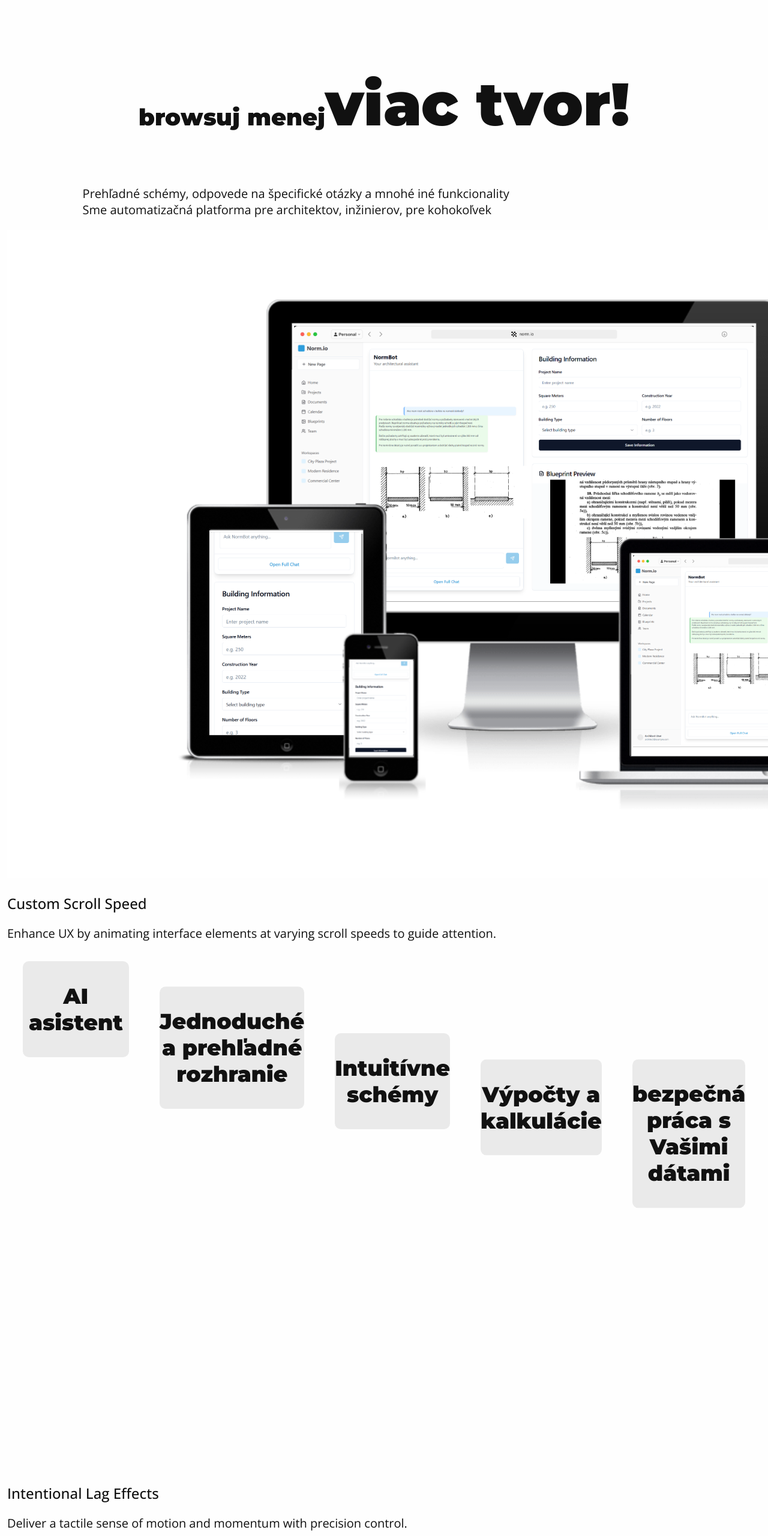
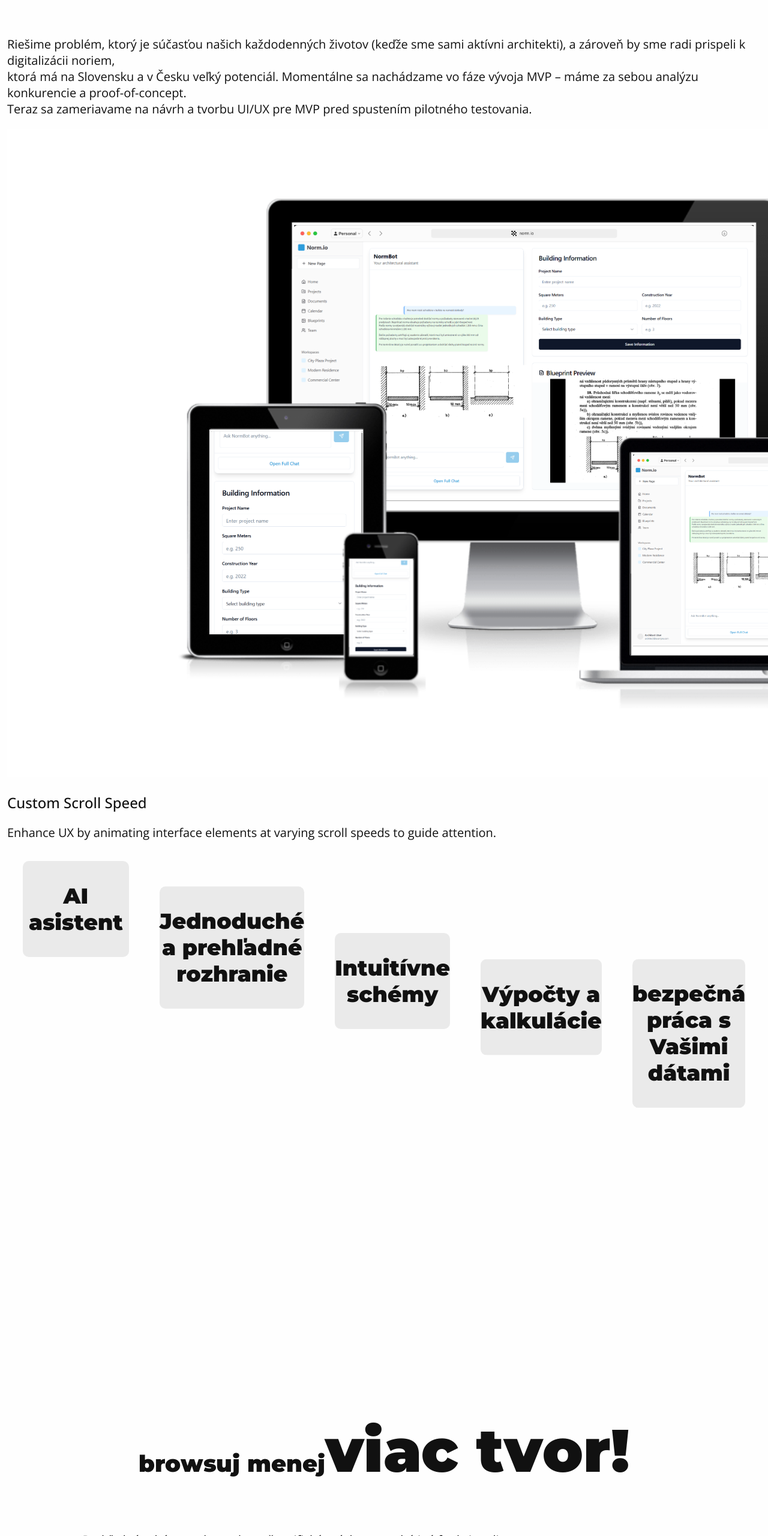
Before and after one commit to joyrick/normio, a plain HTML site: page index.html in a window 1280 px wide. Shown: the part 1256-3816 px from the top of the page at 60% size. Drawn offline with nearby package versions, Linux system fonts and the light colour scheme; a web font is replaced by a local one.

Commit message:
pridane into features

```diff
--- a/index.html
+++ b/index.html
@@ -15,7 +15,7 @@
       <h2 class="logo">Norm.io</h2>
       <ul class="nav-links">
         <li><a href="#content">Domov</a></li>
-        <li><a href="#split_stagger">Ako to funguje?</a></li>
+        <li><a href="#features">Ako to funguje?</a></li>
         <li><a href="#contact">Kontakt</a></li>
       </ul>
     </div>
@@ -52,12 +52,9 @@
     <!-- Tagline Section -->
     <section class="title container flow--lg" id="features">
 
-      <div class="staggered_text">
-        <div class="flow content">
-          <h1 id="split-stagger"><span class="eyebrow">browsuj menej</span>viac tvor!</h1>
-          <p style="margin-left: 10%;">Prehľadné schémy, odpovede na špecifické otázky a mnohé iné funkcionality <br>Sme automatizačná platforma pre architektov, inžinierov, pre kohokoľvek</p>
-        </div>
-      </div>
+      <p>Riešime problém, ktorý je súčasťou našich každodenných životov (keďže sme sami aktívni architekti), a zároveň by sme radi prispeli k digitalizácii noriem, <br>
+        ktorá má na Slovensku a v Česku veľký potenciál. Momentálne sa nachádzame vo fáze vývoja MVP – máme za sebou analýzu konkurencie a proof-of-concept. <br>
+         Teraz sa zameriavame na návrh a tvorbu UI/UX pre MVP pred spustením pilotného testovania.</p>
 
       <img class="device_preview" src="images/device_preview.png">
 
@@ -91,12 +88,9 @@
     <section class="staggered container">
       <div class="staggered_text">
         <div class="flow content">
-          <h2>Intentional Lag Effects</h2>
-          <p>Deliver a tactile sense of motion and momentum with precision control.</p>
+          <h1 id="split-stagger"><span class="eyebrow">browsuj menej</span>viac tvor!</h1>
+          <p style="margin-left: 10%;">Prehľadné schémy, odpovede na špecifické otázky a mnohé iné funkcionality <br>Sme automatizačná platforma pre architektov, inžinierov, pre kohokoľvek</p>
         </div>
-      </div>
-      <div class="staggered_demo">
-        <h3 id="split-stagger">Majte stále prehľad!</h3>
       </div>
     </section>
 
```
